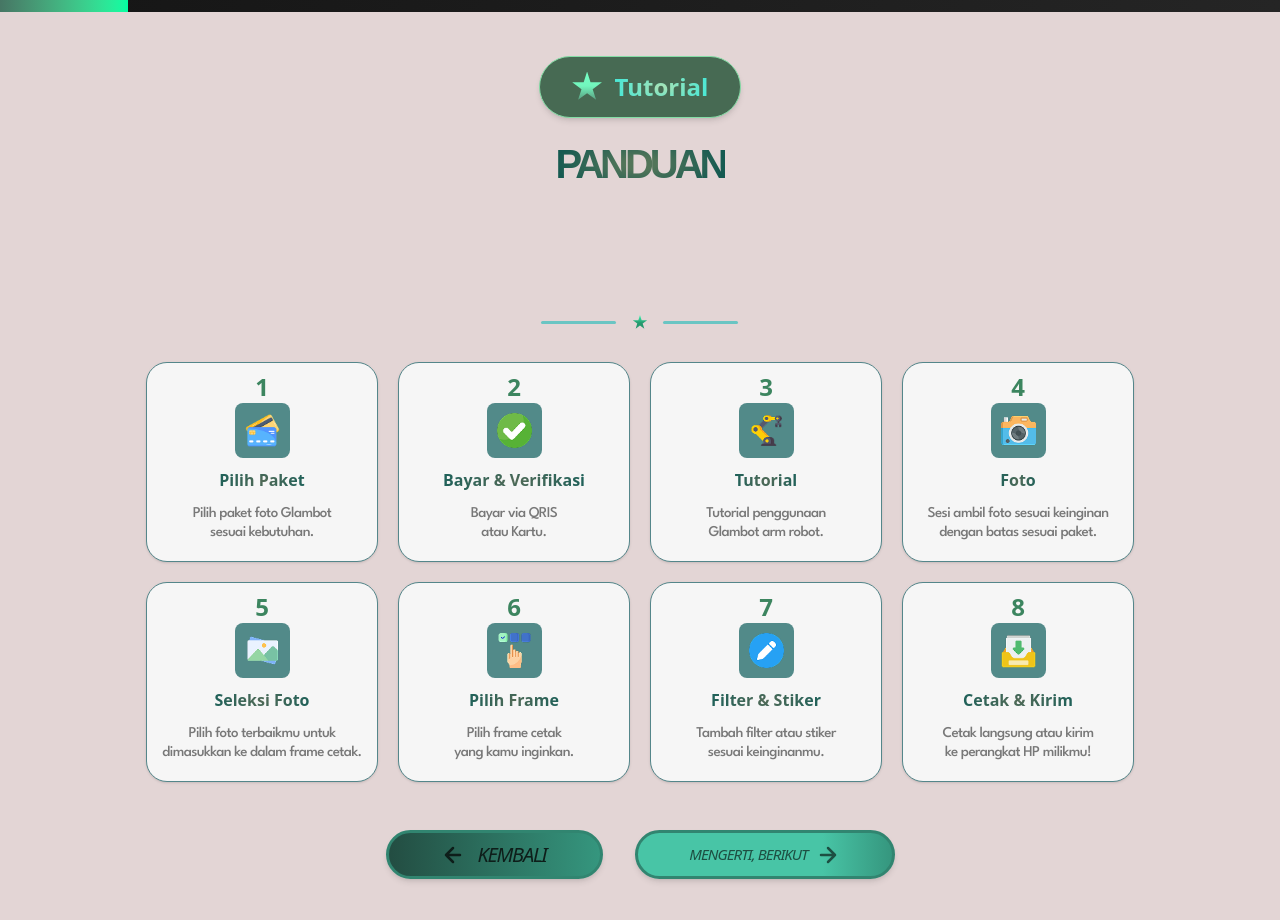
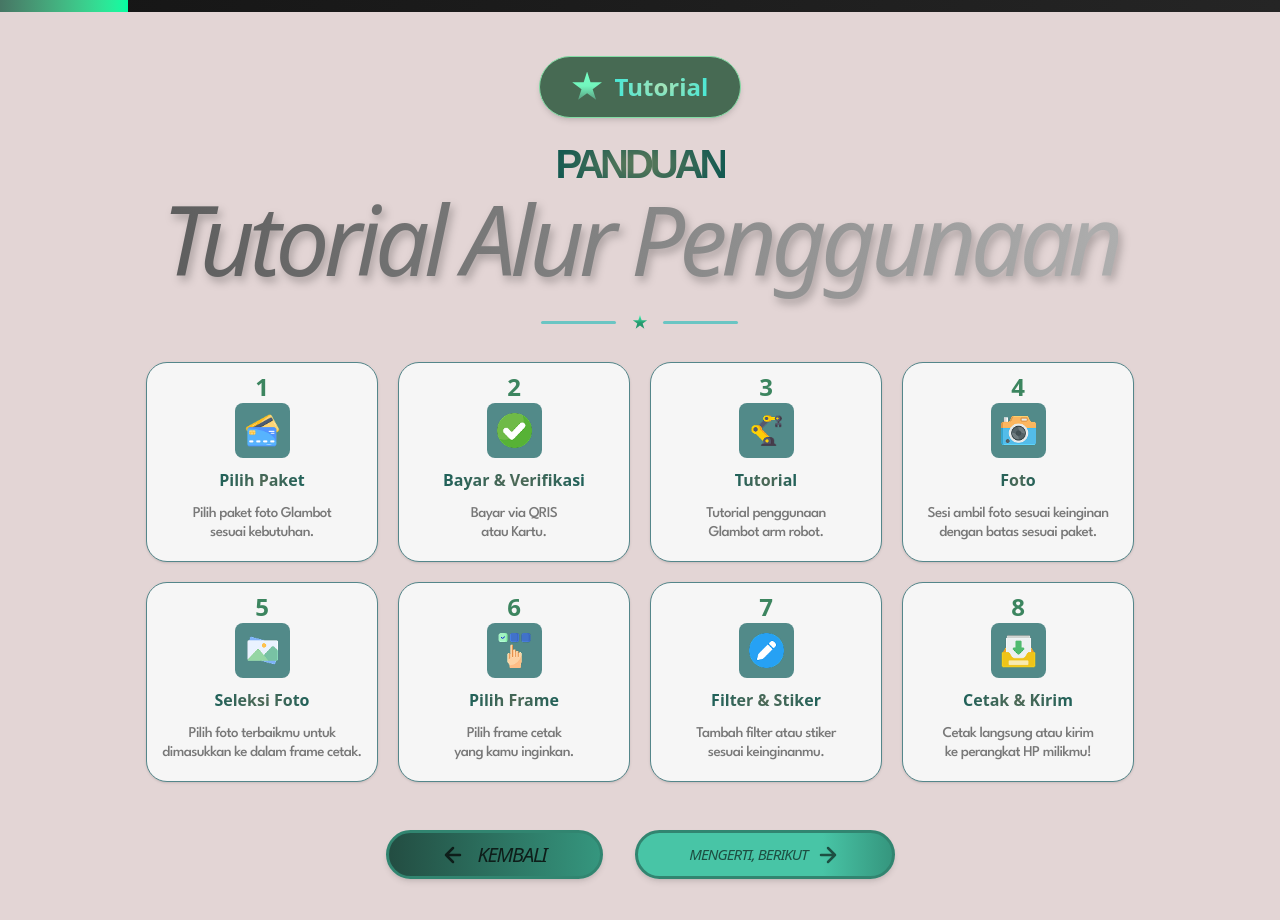
Before and after one commit to Ramdhan999/WEB_MAGANG, a Next.js app in the folder photobooth-frontend/: page /tutorial in a window 1280 px wide. Shown: the top 920 px of the page. Built offline with nearby package versions, Linux system fonts and the light colour scheme; a web font is replaced by a local one.

Commit message:
revisi finishedd

```diff
--- a/photobooth-frontend/app/tutorial/page.tsx
+++ b/photobooth-frontend/app/tutorial/page.tsx
@@ -59,7 +59,7 @@ export default function TutorialAlurPage() {
         <h1
           className="italic tracking-[-0.06em] font-inter font-medium text-[42px] md:text-[64px] lg:text-[96px] bg-clip-text text-transparent leading-tight text-center"
           style={{
-            backgroundImage: '#5D5D5D',
+            backgroundImage: 'linear-gradient(90deg, #5D5D5D 0%, #FFFFFF 200%)',
             filter: 'drop-shadow(3px 5px 4px rgba(0, 0, 0, 0.25))'
           }}
         >
```
